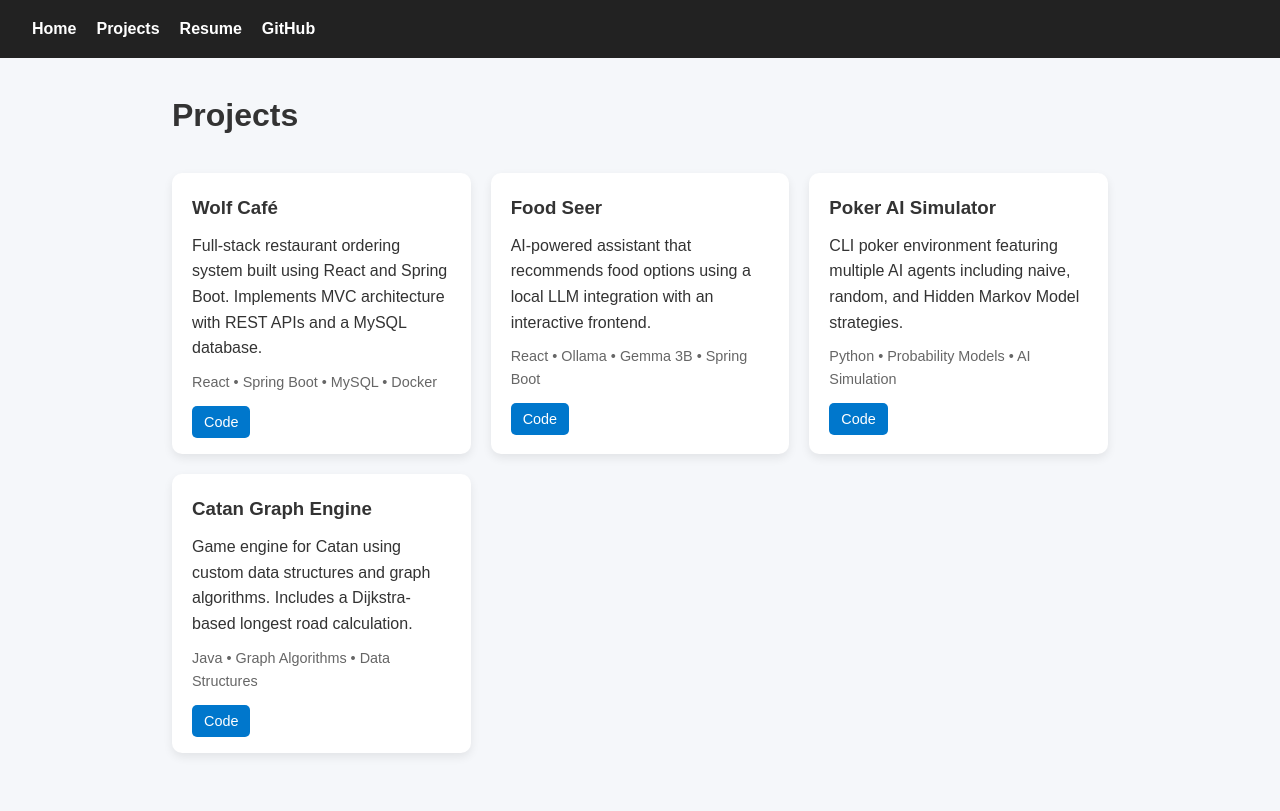
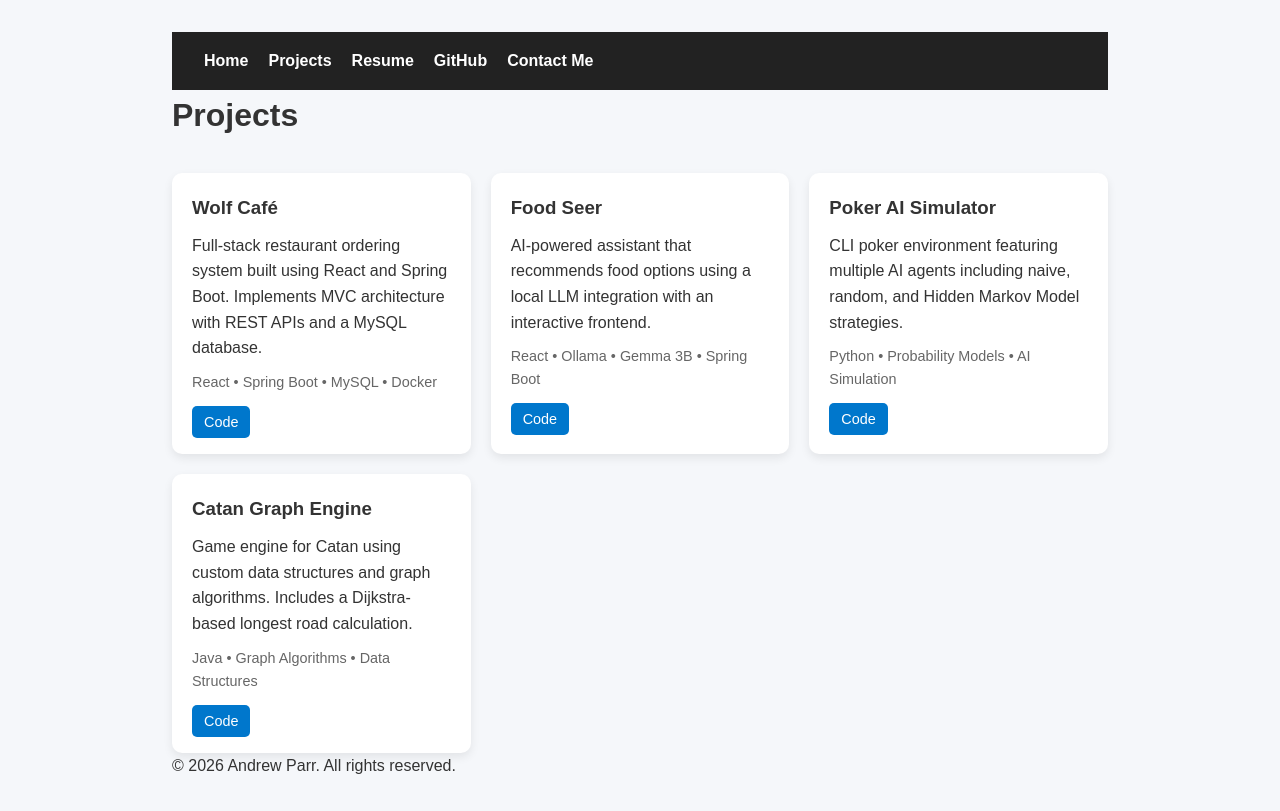
Before and after one commit to afluffybunny7/afluffybunny7.github.io, a plain HTML site: page projects.html in a window 1280 px wide. Drawn offline with Linux system fonts and the light colour scheme.

Commit message:
Update projects.html with new navigation and content

```diff
--- a/projects.html
+++ b/projects.html
@@ -1,11 +1,15 @@
 <!DOCTYPE html>
 <html>
+
 <head>
     <title>Projects | Andrew Parr</title>
-    <link rel="stylesheet" href="style.css">
+    <link rel="stylesheet" href="projects.css">
 </head>
 
 <body>
+
+
+    <div class="container">
 
         <nav>
             <ul>
@@ -13,12 +17,14 @@
                 <li><a href="projects.html">Projects</a></li>
                 <li><a href="resume.pdf">Resume</a></li>
                 <li><a href="https://github.com/afluffybunny7">GitHub</a></li>
+                <li><a href="contact.html">Contact Me</a></li>
+            </ul>
             </ul>
         </nav>
 
-<div class="container">
-
+        <header>
             <h1 class="page-title">Projects</h1>
+        </header>
 
         <div class="project-grid">
 
@@ -96,10 +102,12 @@ Java • Graph Algorithms • Data Structures
                     <a href="https://github.com/YOUR_REPO">Code</a>
                 </div>
             </div>
-
         </div>
-
+        <footer>
+            <p>&copy; 2026 Andrew Parr. All rights reserved.</p>
+        </footer>
     </div>
 
 </body>
+
 </html>
```
Lines whose indentation alone changed are shown as unchanged.
